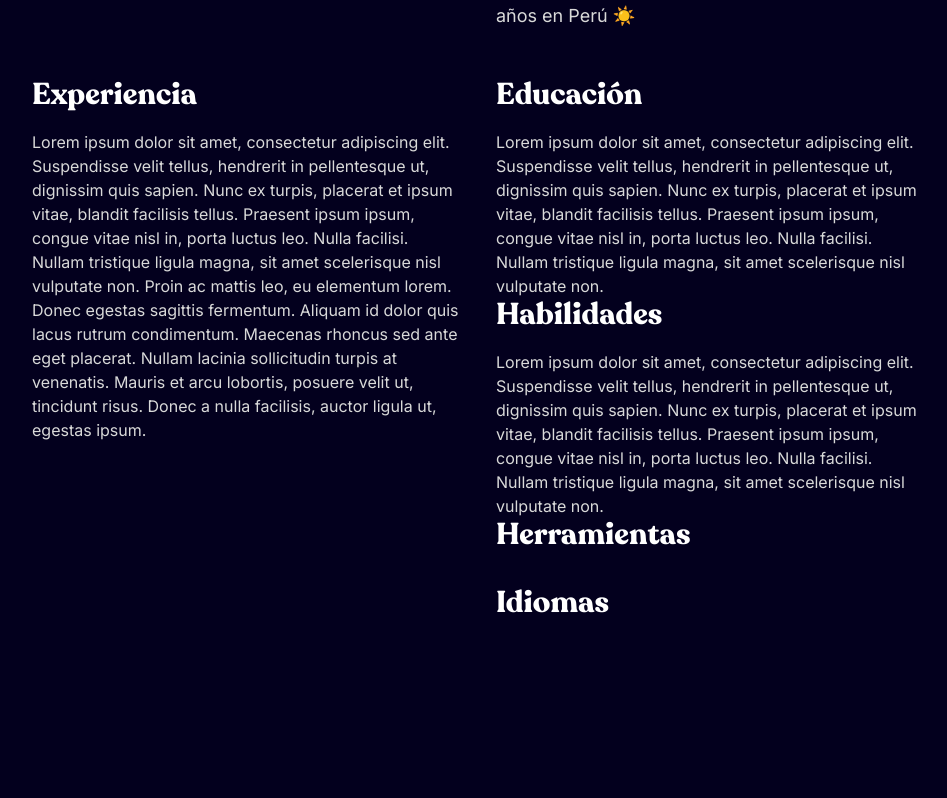
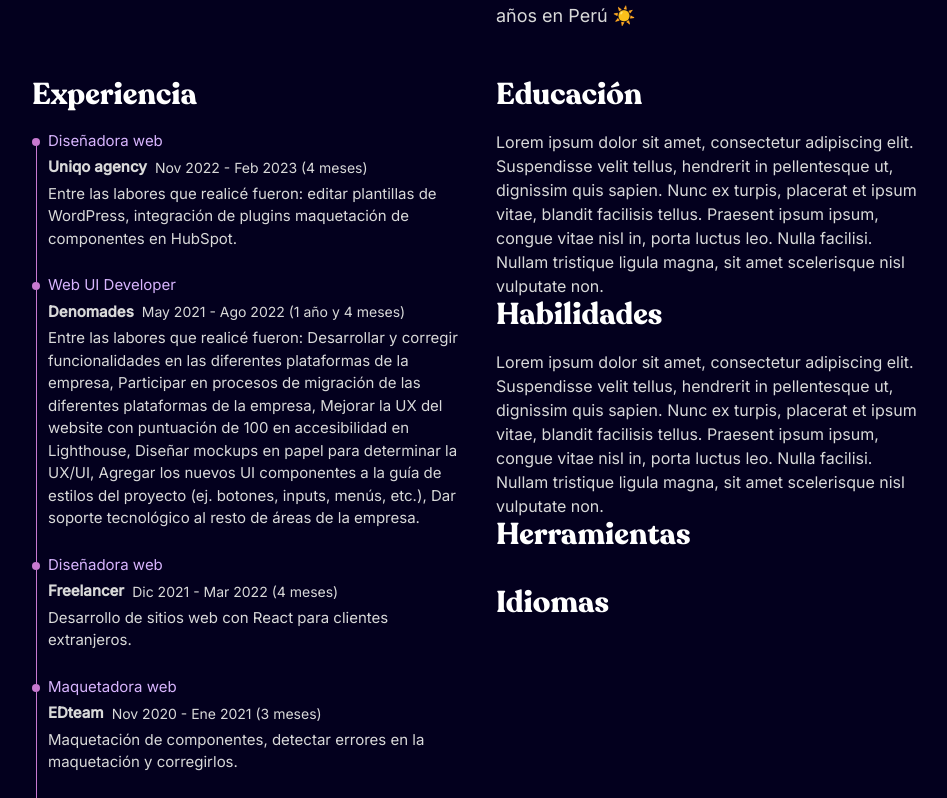
Before and after one commit to csswoman/portfolio, a React (Vite) app: page / in a window 1280 px wide. Shown: the part 2002-2800 px from the top of the page, without its empty margins (160-1107 px from the left). Built offline with nearby package versions, Linux system fonts and the light colour scheme.

Commit message:
ADD: work experience section

```diff
--- a/src/components/organisms/About.jsx
+++ b/src/components/organisms/About.jsx
@@ -1,4 +1,5 @@
 import aboutImage from '../../assets/images/4.jpg'
+import { WorkExperience } from './WorkExperience'
 
 export function About() {
     return (
@@ -26,7 +27,7 @@ export function About() {
             <div className="grid md:grid-cols-2 gap-8">
                 <article>
                     <h3 className="title text-3xl mb-4">Experiencia</h3>
-                    <p>Lorem ipsum dolor sit amet, consectetur adipiscing elit. Suspendisse velit tellus, hendrerit in pellentesque ut, dignissim quis sapien. Nunc ex turpis, placerat et ipsum vitae, blandit facilisis tellus. Praesent ipsum ipsum, congue vitae nisl in, porta luctus leo. Nulla facilisi. Nullam tristique ligula magna, sit amet scelerisque nisl vulputate non. Proin ac mattis leo, eu elementum lorem. Donec egestas sagittis fermentum. Aliquam id dolor quis lacus rutrum condimentum. Maecenas rhoncus sed ante eget placerat. Nullam lacinia sollicitudin turpis at venenatis. Mauris et arcu lobortis, posuere velit ut, tincidunt risus. Donec a nulla facilisis, auctor ligula ut, egestas ipsum.</p>
+                    <WorkExperience />
                 </article>
                 <div>
                     <article>
--- a/src/components/organisms/Contact.jsx
+++ b/src/components/organisms/Contact.jsx
@@ -3,7 +3,7 @@ import contactImage from '../../assets/images/3.jpg'
 
 export function Contact() {
     return (
-        <section className="wrapper mx-auto flex flex-col items-center mb-4" id="contact">
+        <section className="wrapper mx-auto flex flex-col items-center mb-4 text-sm sm:text-base" id="contact">
             <h2 className="title text-4xl mb-4 md:mb-10 text-center">¡Trabajemos juntos!</h2>
             <div className="grid md:grid-cols-2 gap-8 mb-16">
                 <div className='mx-auto'>
--- /dev/null
+++ b/src/components/organisms/WorkExperience.jsx
@@ -0,0 +1,66 @@
+export function WorkExperience() {
+    return (
+        <>
+            <ul className="text-[15px] grid gap-6">
+                <li>
+                    <div className="work-exp pl-4 gap-1 grid relative">
+                        <p className="text-purple-300">Diseñadora web</p>
+                        <div className="flex gap-x-2 items-center flex-wrap">
+                            <p className="font-bold">Uniqo agency</p>
+                            <p className="text-sm">Nov 2022 - Feb 2023 (4 meses)</p>
+                        </div>
+                        <p>
+                            Entre las labores que realicé fueron: editar plantillas de WordPress, integración de plugins maquetación de componentes en HubSpot.
+                        </p>
+                    </div>
+                </li>
+                <li>
+                    <div className="work-exp pl-4 gap-1 grid relative">
+                        <p className="text-purple-300">Web UI Developer</p>
+                        <div className="flex gap-x-2 items-center flex-wrap">
+                            <p className="font-bold">Denomades</p>
+                            <p className="text-sm">May 2021 - Ago 2022 (1 año y 4 meses)</p>
+                        </div>
+                        <p>
+                            Entre las labores que realicé fueron: Desarrollar y corregir funcionalidades en las diferentes plataformas de la empresa, Participar en procesos de migración de las diferentes plataformas de la empresa, Mejorar la UX del website con puntuación de 100 en accesibilidad en Lighthouse, Diseñar mockups en papel para determinar la UX/UI, Agregar los nuevos UI componentes a la guía de estilos del proyecto (ej. botones, inputs, menús, etc.), Dar soporte tecnológico al resto de áreas de la empresa.
+                        </p>
+                    </div>
+                </li>
+                <li>
+                    <div className="work-exp pl-4 gap-1 grid relative">
+                        <p className="text-purple-300">Diseñadora web</p>
+                        <div className="flex gap-x-2 items-center flex-wrap">
+                            <p className="font-bold">Freelancer</p>
+                            <p className="text-sm">Dic 2021 - Mar 2022 (4 meses)</p>
+                        </div>
+                        <p>
+                            Desarrollo de sitios web con React para clientes extranjeros.
+                        </p>
+                    </div>
+                </li>
+                <li>
+                    <div className="work-exp pl-4 gap-1 grid relative">
+                        <p className="text-purple-300">Maquetadora web</p>
+                        <div className="flex gap-x-2 items-center flex-wrap">
+                            <p className="font-bold">EDteam</p>
+                            <p className="text-sm">Nov 2020 - Ene 2021 (3 meses)</p>
+                        </div>
+                        <p>
+                            Maquetación de componentes, detectar errores en la maquetación y corregirlos.
+                        </p>
+                    </div>
+                </li>
+            </ul>
+            <div className="pl-16 pt-8 relative d-cv">
+                <a
+                    href="#"
+                    target="_blank"
+                    rel="noreferrer"
+                    className="font-semibold text-sm py-2 px-3 text-purple-400 border rounded-lg border-purple-400 hover:bg-purple-400 hover:text-white"
+                >
+                    Descarga mi CV
+                </a>
+            </div>
+        </>
+    )
+}
--- a/src/styles/index.css
+++ b/src/styles/index.css
@@ -102,6 +102,43 @@ header {
   border: 1px solid rgba(255, 255, 255, 0.1);
 }
 
+.work-exp::before {
+  content: "";
+  border-radius: 50%;
+  width: 0.5rem;
+  height: 0.5rem;
+  display: block;
+  left: 0;
+  top: 0.5rem;
+  position: absolute;
+  background-color: #c779d0;
+}
+
+.work-exp::after {
+  content: "";
+  width: 1px;
+  background-color: #c779d0;
+  height: calc(100% + 1rem);
+  display: block;
+  left: 3.5px;
+  top: 1rem;
+  position: absolute;
+}
+
+.d-cv::before {
+  content: "";
+  display: block;
+  position: absolute;
+  left: 3.5px;
+  border-color: #c779d0;
+  border-left-width: 1px;
+  border-bottom-width: 1px;
+  border-bottom-left-radius: 0.5rem;
+  width: calc(4rem - 3.5px);
+  height: 1.25rem;
+
+}
+
 @media screen and (min-width: 1024px) {
   .wrapper {
     width: 100%;
```
